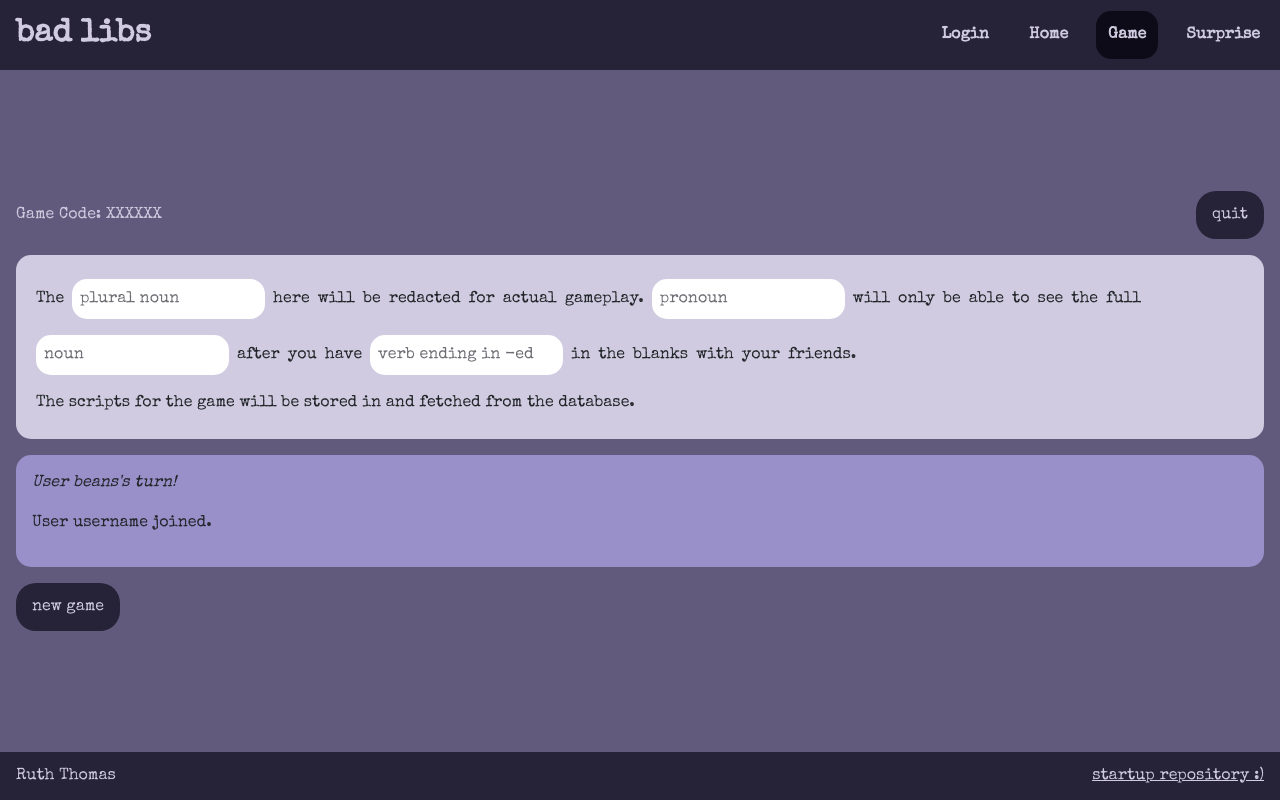
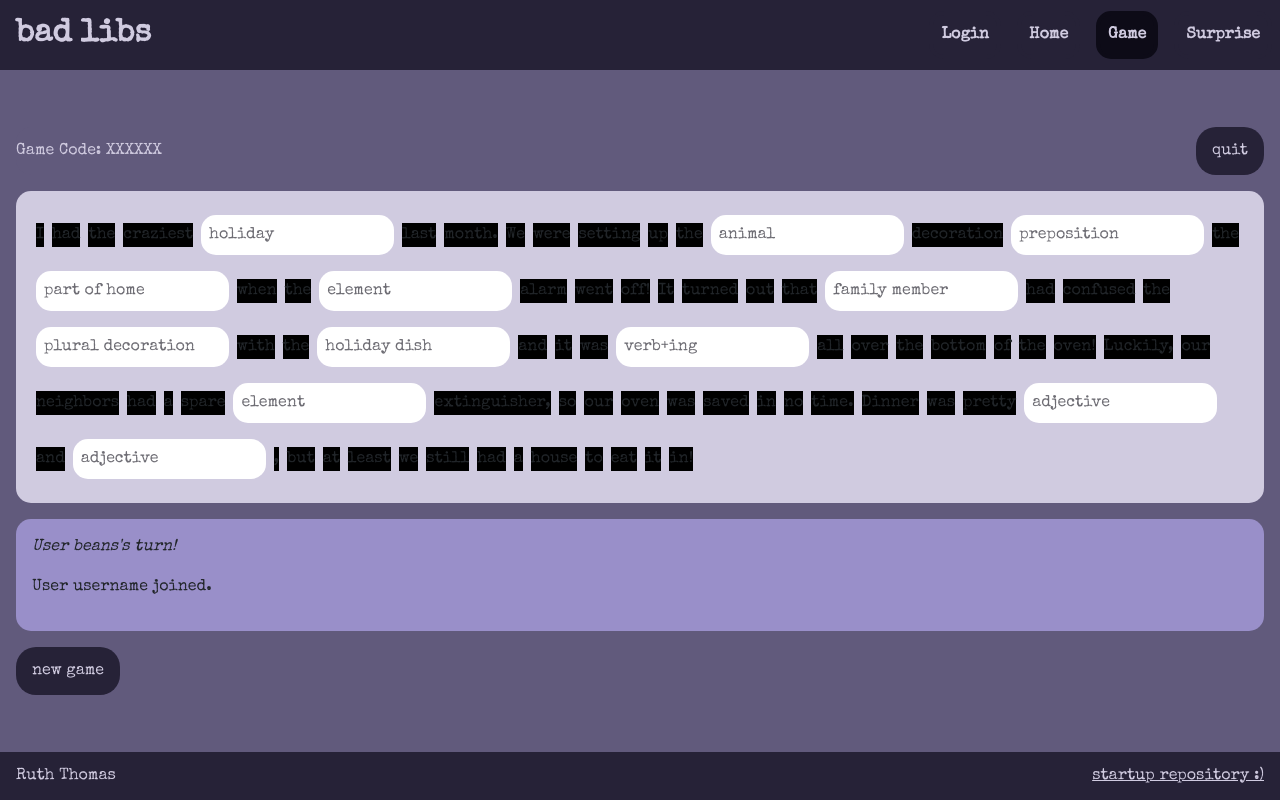
Before and after one commit to ruthathomas/startup, a React (Vite) app in the folder startupVite/: page /game in a window 1280 px wide. Built offline with nearby package versions, Linux system fonts and the light colour scheme.

Commit message:
added the react so that the game populates :) I think it still needs a bit of work though

```diff
--- a/startupVite/src/game/game.jsx
+++ b/startupVite/src/game/game.jsx
@@ -1,21 +1,19 @@
 import React from 'react';
+import { useEffect, useState } from 'react';
 import { Link } from 'react-router-dom';
 
 const sampleGames = [
     {
-        game_code: "000001",
         title: "A Holiday Story",
-        script: ["I", "had", "the", "craziest", "HOLIDAY", "last", "month.", "We", "were", "setting", "up", "the", "ANIMAL", "decoration", "PREPOSITION", "the", "PART OF HOME", "when", "the", "ELEMENT", "alarm", "went", "off!", "It", "turned", "out", "that", "FAMILY MEMBER", "had", "confused", "the", "PLURAL DECORATION", "with", "the", "HOLIDAY DISH", "and", "it", "was", "VERB+ING", "all", "over", "the", "bottom", "of", "the", "oven!", "Luckily,", "our", "neighbors", "had", "a", "spare", "ELEMENT", "extinguisher,", "so", "our", "oven", "was", "saved", "in", "no", "time.", "Dinner", "was", "pretty", "ADJECTIVE", "and", "ADJECTIVE", ",", "but", "at", "least", "we", "still", "had", "a", "house", "to", "eat", "it", "in!"],
+        script: ["I", "had", "the", "craziest", "holiday", "last", "month.", "We", "were", "setting", "up", "the", "animal", "decoration", "preposition", "the", "part of home", "when", "the", "element", "alarm", "went", "off!", "It", "turned", "out", "that", "family member", "had", "confused", "the", "plural decoration", "with", "the", "holiday dish", "and", "it", "was", "verb+ing", "all", "over", "the", "bottom", "of", "the", "oven!", "Luckily,", "our", "neighbors", "had", "a", "spare", "element", "extinguisher,", "so", "our", "oven", "was", "saved", "in", "no", "time.", "Dinner", "was", "pretty", "adjective", "and", "adjective", ",", "but", "at", "least", "we", "still", "had", "a", "house", "to", "eat", "it", "in!"],
         replace_indeces: [4, 12, 14, 16, 19, 27, 31, 34, 38, 52, 65, 67]
     },
     {
-        game_code: "000010",
         title: "A Story Story",
         script: ["Have", "you", "ever", "had", "to", "write", "a", "story", "for", "your", "SCHOOL SUBJECT", "class?", "It", "can", "be", "pretty", "ADJECTIVE", ",", "especially", "if", "your", "professor", "wants", "it", "to", "be", "ADJECTIVE", ".", "I", "am", "personally", "bad", "at", "writing", "anything", "but", "GENRE", ".", "I", "hope", "ADJECTIVE", "PLURAL NOUN", "and", "ADJECTIVE", "PLURAL NOUN", "are", "acceptable", "subject", "matter", "for", "this", "course!"],
         replace_indeces: [10, 16, 25, 37, 38, 40, 41]
     },
     {
-        game_code: "000011",
         title: "A Dessert Story",
         script: ["The", "best", "kind", "of", "DESSERT", "is", "the", "kind", "made", "from", "real", "ANIMAL PRODUCT", ".", "Not", "only", "is", "the", "artificial", "kind", "the", "SUPERLATIVE", ",", "I've", "heard", "it's", "made", "of", "ANIMAL", "PLURAL BODY PART", ".", "Isn't", "that", "ADJECTIVE", "?", "The", "best", "way", "to", "get", "the", "real", "stuff", "is", "by", "going", "to", "a", "NUMBER", "SHAPE", "bakery.", "They", "only", "use", "the", "SUPERLATIVE", "PLURAL FOOD", "and", "PLURAL FOOD", ",", "which", "means", "that", "none", "of", "that", "nasty", "COLOR", "NUMBER", "!"],
         replace_indeces: [4, 11, 20, 27, 28, 32, 47, 48, 54, 55, 57, 66, 67]
@@ -23,9 +21,43 @@ const sampleGames = [
 ]
 
 export function Game() {
+    const [currGame, setCurrGame] = React.useState(sampleGames[0]);
+
     const refresh = () => {
         window.location.reload();
     };
+
+    function changeGame() {
+        const newGame = sampleGames[Math.floor(Math.random * sampleGames.length)];
+        setCurrGame(newGame);
+    }
+
+    function populateGame() {
+        const gameContent = document.getElementById("game-box");
+        for (let i = 0; i < currGame.script.length; i++) {
+            var newElement;
+            if(currGame.replace_indeces.includes(i)) {
+                //you should make the element an input element
+                newElement = document.createElement("input");
+                newElement.type = "text";
+                newElement.placeholder = currGame.script.at(i);
+            } else {
+                //you should make the element a span element
+                newElement = document.createElement("span");
+                newElement.textContent = currGame.script.at(i);
+                newElement.style = "background-color: black"
+                //classname it so that the background is black?? to redact it
+            }
+            gameContent.appendChild(newElement);
+        }
+    }
+
+    useEffect(() => {
+        //get game to populate game-box
+        changeGame();
+        //populate the game box
+        populateGame();
+    }, []);
 
     return (
         <main className="game">
@@ -36,36 +68,6 @@ export function Game() {
                 </Link>
             </div>
             <div id="game-box">
-                <span>The</span>
-                <input type="text" placeholder="plural noun"/>
-                <span>here</span>
-                <span>will</span>
-                <span>be</span>
-                <span>redacted</span>
-                <span>for</span>
-                <span>actual</span>
-                <span>gameplay.</span>
-                <input type="text" placeholder="pronoun"/>
-                <span>will</span>
-                <span>only</span>
-                <span>be</span>
-                <span>able</span>
-                <span>to</span>
-                <span>see</span>
-                <span>the</span>
-                <span>full</span>
-                <input type="text" placeholder="noun"/>
-                <span>after</span>
-                <span>you</span>
-                <span>have</span>
-                <input type="text" placeholder="verb ending in -ed"/>
-                <span>in</span>
-                <span>the</span>
-                <span>blanks</span>
-                <span>with</span>
-                <span>your</span>
-                <span>friends.</span>
-                <p>The scripts for the game will be stored in and fetched from the database.</p>
             </div>
             <div style={{margin: 0 + 'rem ' + 1 + 'rem'}}>
                 <p><em>User beans's turn!</em></p>
@@ -77,3 +79,35 @@ export function Game() {
         </main>
     );
 }
+
+
+    // <span>The</span>
+    // <input type="text" placeholder="plural noun"/>
+    // <span>here</span>
+    // <span>will</span>
+    // <span>be</span>
+    // <span>redacted</span>
+    // <span>for</span>
+    // <span>actual</span>
+    // <span>gameplay.</span>
+    // <input type="text" placeholder="pronoun"/>
+    // <span>will</span>
+    // <span>only</span>
+    // <span>be</span>
+    // <span>able</span>
+    // <span>to</span>
+    // <span>see</span>
+    // <span>the</span>
+    // <span>full</span>
+    // <input type="text" placeholder="noun"/>
+    // <span>after</span>
+    // <span>you</span>
+    // <span>have</span>
+    // <input type="text" placeholder="verb ending in -ed"/>
+    // <span>in</span>
+    // <span>the</span>
+    // <span>blanks</span>
+    // <span>with</span>
+    // <span>your</span>
+    // <span>friends.</span>
+    // <p>The scripts for the game will be stored in and fetched from the database.</p>
```
